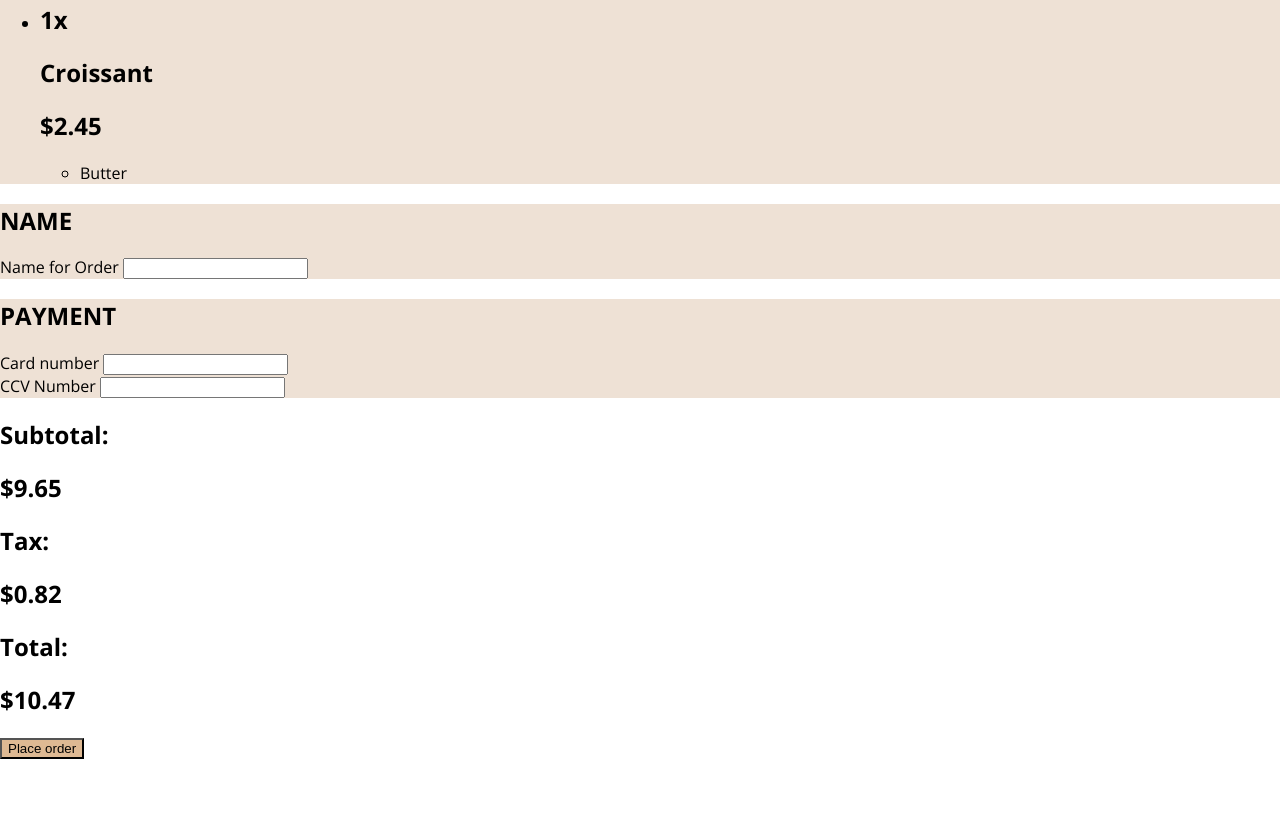
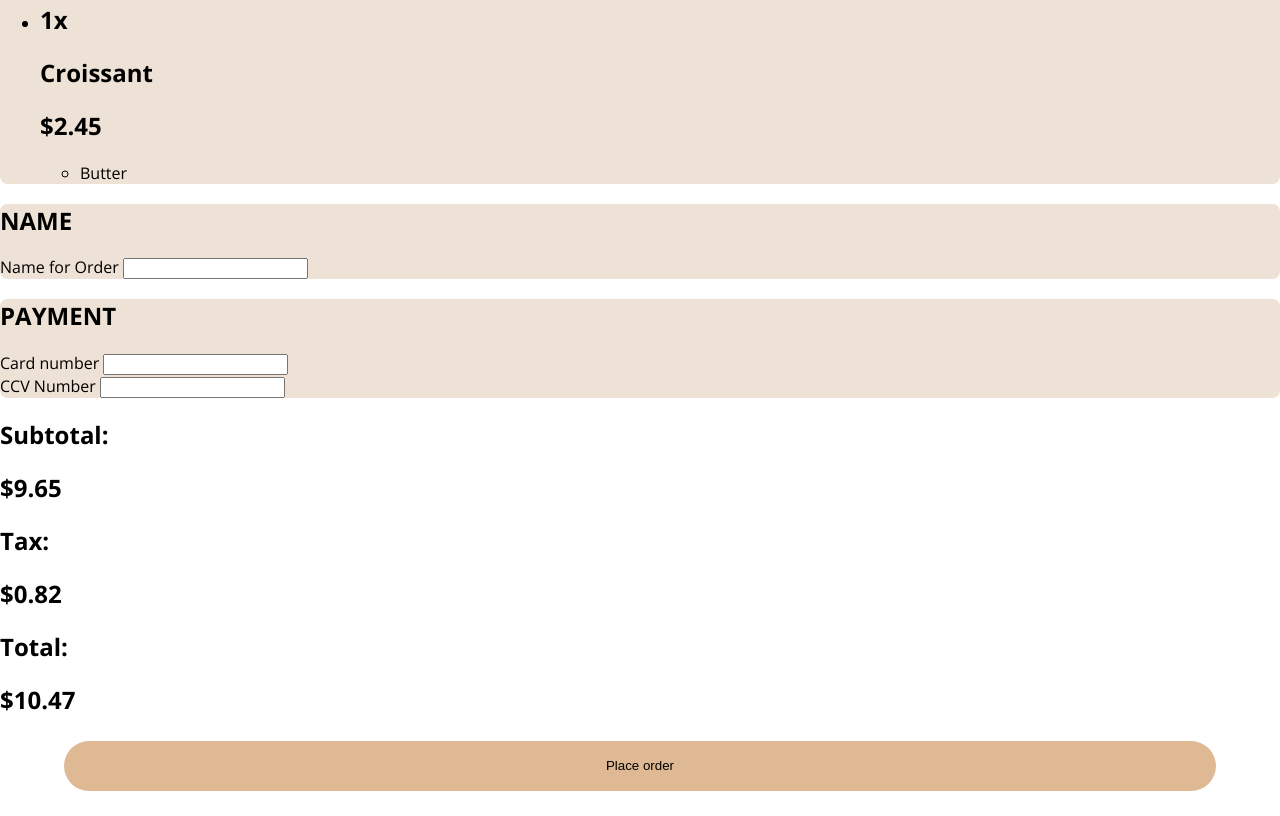
Before and after one commit to dottharun/3_coffee_masters, a plain HTML site: page index.html in a window 1280 px wide. Shown: the part 571-1387 px from the top of the page. Before the commit the page ends 1330 px from the top, so only its background shows below. Drawn offline with nearby package versions, Linux system fonts and the light colour scheme.

Commit message:
placing the order button

```diff
--- a/style.css
+++ b/style.css
@@ -32,9 +32,16 @@ body {
 .name-box,
 .payment-box {
 	background-color: #eee1d5;
+	border-radius: 7.5px;
 }
 
 .order-button {
+	display: table;
+	margin: 25px auto;
+	height: 50px;
+	width: 90%;
+	border-width: 0;
+	border-radius: 100px;
 	align-items: center;
 	background-color: #deb993;
 }
```
